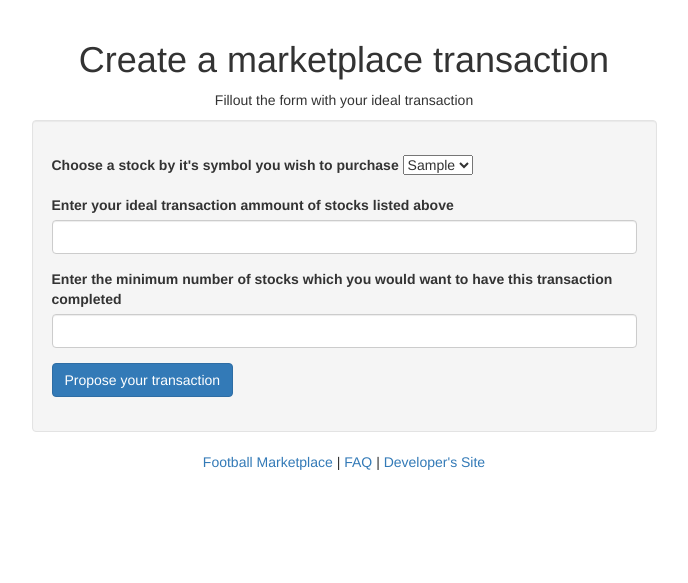
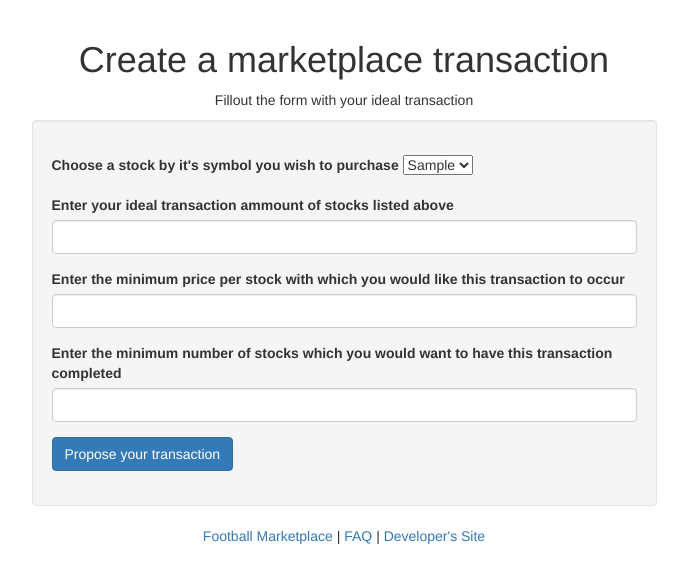
Before and after one commit to labusby1/footballmarketplace, a Rails app: page /users/1/portfolio/onthemarkets/new?buying=true in a window 1280 px wide. Shown: the part 51-634 px from the top of the page, without its empty margins (296-984 px from the left). Run offline with Rails 7, Linux system fonts and the light colour scheme; a user stored in the database is signed in; tables that the repository leaves empty hold one stand-in row (values such as "Sample post"); style sheets or scripts are compiled from the project's sources; parts of the project's set-up code (start-up, migrations or seed data) failed here and were passed over; some libraries are stand-ins or nearby versions.

Commit message:
Added price_per to onthemarket form creation

```diff
--- a/app/controllers/onthemarkets_controller.rb
+++ b/app/controllers/onthemarkets_controller.rb
@@ -30,6 +30,6 @@ class OnthemarketsController < ApplicationController
   private
   #white list the onthemarket parameters
     def onthemarket_params
-      params.require(:onthemarket).permit(:buying, :portfolio_id, :stocks_on_market, :least_possible, :ideal_number_sold )
+      params.require(:onthemarket).permit(:buying, :portfolio_id, :stocks_on_market, :least_possible, :ideal_number_sold, :price_per)
     end
 end
--- a/app/views/onthemarkets/_form.html.erb
+++ b/app/views/onthemarkets/_form.html.erb
@@ -18,6 +18,10 @@
     <%= f.number_field :ideal_number_sold, min: 1, max: 999999, class: 'form-control' %>
   </div>
   <div class = "form-group">
+    <%= f.label :price_per, 'Enter the minimum price per stock with which you would like this transaction to occur' %>
+    <%= f.number_field :price_per, :step => 0.01, class: 'form-control' %>
+  </div>
+  <div class = "form-group">
     <%= f.label :least_possible, 'Enter the minimum number of stocks which you would want to have this transaction completed' %>
     <%= f.number_field :least_possible, min: 1, max: 999999, class: 'form-control' %>
   </div>
```
